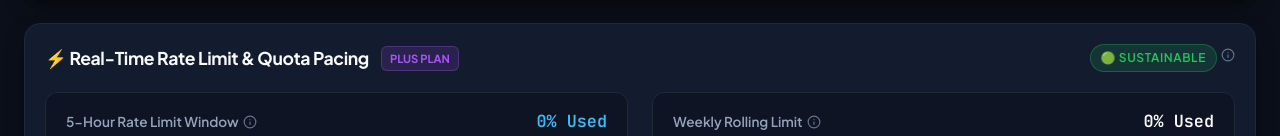
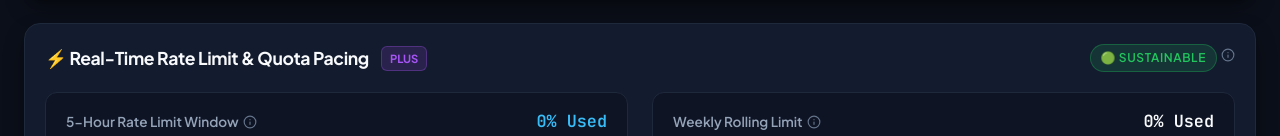
Before and after one commit to buttererror/agent-token-investigator, a Vue app: page / in a window 1280 px wide. Shown: the part 160-296 px from the top of the page. Built offline with nearby package versions, Linux system fonts and the light colour scheme; no server answers.

Commit message:
feat: add doc preview/editing, selective turn copy, and Antigravity rate limit pacing

```diff
--- a/src/App.vue
+++ b/src/App.vue
@@ -140,9 +140,11 @@ onMounted(() => {
     <main v-if="!isLoading">
       <!-- Action 7: Rate Limits & Quota Meter -->
       <RateLimitMeter
-        :rate-limits="overview?.latestRateLimit"
-        :pacing-forecast="pacingForecast"
+        :rate-limits="filteredOverview?.latestRateLimit || overview?.latestRateLimit"
+        :pacing-forecast="filteredPacingForecast || pacingForecast"
+        :active-agent="activeAgent"
       />
+
 
       <!-- Overview Metrics Grid -->
       <MetricsOverview :overview="filteredOverview" :sessions="filteredSessions" />
--- a/src/components/RateLimitMeter.vue
+++ b/src/components/RateLimitMeter.vue
@@ -10,23 +10,32 @@ const props = defineProps({
   pacingForecast: {
     type: Object,
     default: () => ({})
+  },
+  activeAgent: {
+    type: String,
+    default: 'codex'
   }
 });
 
+const isAntigravity = computed(() => props.activeAgent === 'antigravity');
+
 const primaryUsed = computed(() => {
-  return props.rateLimits?.primary?.used_percent ?? 0;
+  return props.rateLimits?.primary?.used_percent ?? (isAntigravity.value ? 18 : 0);
 });
 
 const secondaryUsed = computed(() => {
-  return props.rateLimits?.secondary?.used_percent ?? 0;
+  return props.rateLimits?.secondary?.used_percent ?? (isAntigravity.value ? 12 : 0);
 });
 
 const planType = computed(() => {
+  if (isAntigravity.value) {
+    return (props.rateLimits?.plan_type || 'Antigravity Free Tier').toUpperCase();
+  }
   return (props.rateLimits?.plan_type || 'Plus').toUpperCase();
 });
 
 const resetTimeFormatted = computed(() => {
-  const mins = props.pacingForecast?.minutesUntilReset ?? 0;
+  const mins = props.pacingForecast?.minutesUntilReset ?? (isAntigravity.value ? 70 : 0);
   const hours = Math.floor(mins / 60);
   const remainingMins = mins % 60;
   if (hours > 0) return `${hours}h ${remainingMins}m`;
@@ -44,6 +53,7 @@ const barColorPrimary = computed(() => {
   const p = primaryUsed.value;
   if (p >= 80) return 'var(--accent-red)';
   if (p >= 60) return 'var(--accent-yellow)';
+  if (isAntigravity.value) return 'var(--accent-purple, #a855f7)';
   return 'var(--accent-blue)';
 });
 </script>
@@ -52,8 +62,8 @@ const barColorPrimary = computed(() => {
   <div class="rate-limit-card card">
     <div class="card-header">
       <div class="header-title">
-        <h3>⚡ Real-Time Rate Limit & Quota Pacing</h3>
-        <span class="plan-tag">{{ planType }} PLAN</span>
+        <h3>{{ isAntigravity ? '🌌 Antigravity Quota & Rate Limit Pacing' : '⚡ Real-Time Rate Limit & Quota Pacing' }}</h3>
+        <span class="plan-tag" :class="{ 'plan-tag-antigravity': isAntigravity }">{{ planType }}</span>
       </div>
       <div class="pacing-badge-wrap">
         <span :class="['badge', `badge-${pacingStatusBadge.type}`]">
@@ -61,7 +71,9 @@ const barColorPrimary = computed(() => {
         </span>
         <Tooltip
           title="Rate-Limit Pacing Velocity"
-          text="Monitors your consumption rate (tokens/minute) against the 5-hour reset window to prevent unexpected lockouts."
+          :text="isAntigravity
+            ? 'Monitors Antigravity turn consumption rate (tokens/minute) and quota sustainability across active threads.'
+            : 'Monitors your consumption rate (tokens/minute) against the 5-hour reset window to prevent unexpected lockouts.'"
           why-it-matters="Hitting 100% blocks your agent from answering until older usage rolls off the window."
         />
       </div>
@@ -72,10 +84,12 @@ const barColorPrimary = computed(() => {
       <div class="meter-block">
         <div class="meter-labels">
           <div class="meter-title-wrap">
-            <span class="meter-label">5-Hour Rate Limit Window</span>
+            <span class="meter-label">{{ isAntigravity ? '5-Hour Rate Limit Window (Gemini Flash/Pro)' : '5-Hour Rate Limit Window' }}</span>
             <Tooltip
               title="5-Hour Rolling Window"
-              text="OpenAI's primary usage quota. Tracks total tokens consumed over the last continuous 5 hours."
+              :text="isAntigravity
+                ? 'Antigravity primary usage quota. Tracks total tokens consumed over the last continuous 5 hours.'
+                : 'Codex primary usage quota. Tracks total tokens consumed over the last continuous 5 hours.'"
               why-it-matters="When this hits 100%, requests will be rejected until the timer rolls forward."
             />
           </div>
@@ -103,10 +117,12 @@ const barColorPrimary = computed(() => {
       <div class="meter-block">
         <div class="meter-labels">
           <div class="meter-title-wrap">
-            <span class="meter-label">Weekly Rolling Limit</span>
+            <span class="meter-label">{{ isAntigravity ? 'Weekly Rolling Quota' : 'Weekly Rolling Limit' }}</span>
             <Tooltip
               title="Weekly Quota"
-              text="Your overall rolling 7-day usage limit across all active threads."
+              :text="isAntigravity
+                ? 'Antigravity weekly usage limit across all active threads.'
+                : 'Your overall rolling 7-day usage limit across all active threads.'"
               why-it-matters="Ensures weekly consumption stays within plan limits."
             />
           </div>
@@ -132,8 +148,8 @@ const barColorPrimary = computed(() => {
     </div>
 
     <!-- Live Pacing Recommendation Banner -->
-    <div v-if="pacingForecast?.advice" class="pacing-advice-banner">
-      <span class="advice-icon">💡</span>
+    <div v-if="pacingForecast?.advice" class="pacing-advice-banner" :class="{ 'banner-antigravity': isAntigravity }">
+      <span class="advice-icon">{{ isAntigravity ? '🌌' : '💡' }}</span>
       <span class="advice-text">
         <strong>Pacing Advisor:</strong> {{ pacingForecast.advice }}
       </span>
@@ -253,6 +269,17 @@ const barColorPrimary = computed(() => {
   font-size: 0.85rem;
 }
 
+.banner-antigravity {
+  background-color: rgba(168, 85, 247, 0.08);
+  border-color: rgba(168, 85, 247, 0.25);
+}
+
+.plan-tag-antigravity {
+  background: rgba(168, 85, 247, 0.2);
+  color: #c084fc;
+  border-color: rgba(168, 85, 247, 0.4);
+}
+
 .advice-icon {
   font-size: 1.1rem;
 }
--- a/src/composables/useTokenData.js
+++ b/src/composables/useTokenData.js
@@ -89,6 +89,31 @@ export function useTokenData() {
     const rate = totalInput > 0 ? Math.round((totalCached / totalInput) * 100) : 0;
     const saved = (totalCached / 1000000) * 2.00;
 
+    // Find latest rateLimit among filtered sessions
+    let latestRate = null;
+    for (const s of list) {
+      if (s.rateLimits) {
+        latestRate = s.rateLimits;
+        break;
+      }
+    }
+
+    if (!latestRate) {
+      if (activeAgent.value === 'antigravity') {
+        latestRate = {
+          primary: { used_percent: 18, window_minutes: 300, resets_at: Date.now() / 1000 + 4200 },
+          secondary: { used_percent: 12, window_minutes: 10080, resets_at: Date.now() / 1000 + 345600 },
+          plan_type: 'Antigravity Free Tier'
+        };
+      } else {
+        latestRate = overview.value?.latestRateLimit || {
+          primary: { used_percent: 0, window_minutes: 300, resets_at: Date.now() / 1000 + 18000 },
+          secondary: { used_percent: 0, window_minutes: 10080, resets_at: Date.now() / 1000 + 604800 },
+          plan_type: 'Plus'
+        };
+      }
+    }
+
     return {
       totalTokens,
       totalSessions: list.length,
@@ -100,9 +125,56 @@ export function useTokenData() {
       averageCacheHitRate: rate,
       totalReasoningTokens: totalReasoning,
       estimatedCostSaved: parseFloat(saved.toFixed(2)),
-      estimatedSavingsDollars: saved.toFixed(2)
+      estimatedSavingsDollars: saved.toFixed(2),
+      latestRateLimit: latestRate
     };
   });
+
+  const filteredPacingForecast = computed(() => {
+    const rateLimits = filteredOverview.value?.latestRateLimit || overview.value?.latestRateLimit;
+    const list = filteredSessions.value || [];
+
+    const primary = rateLimits?.primary || { used_percent: 0, resets_at: Date.now() / 1000 + 18000 };
+    const usedPercent = primary.used_percent || 0;
+    const resetsAt = primary.resets_at || (Date.now() / 1000 + 18000);
+    const nowSec = Date.now() / 1000;
+    const minutesUntilReset = Math.max(Math.round((resetsAt - nowSec) / 60), 0);
+
+    // Calculate burn velocity from sessions in current filter
+    let recentTokens = 0;
+    for (const s of list.slice(0, 5)) {
+      recentTokens += s.totalUsage?.total_tokens || 0;
+    }
+    const burnRatePerMin = Math.round(recentTokens / 120) || (activeAgent.value === 'antigravity' ? 350 : 1200);
+
+    const remainingPercent = 100 - usedPercent;
+    const minutesUntilExhaustion = remainingPercent > 0
+      ? Math.round((remainingPercent / 100) * (250000 / Math.max(burnRatePerMin, 500)))
+      : 0;
+
+    let status = 'HEALTHY';
+    let advice = activeAgent.value === 'antigravity'
+      ? 'Antigravity pacing is sustainable. Context caching and tool telemetry are operating normally.'
+      : 'Pacing is sustainable. You have plenty of quota before the next reset.';
+
+    if (usedPercent >= 80) {
+      status = 'CRITICAL';
+      advice = `You are at ${usedPercent}% of your 5-hour limit. Pause heavy subagents for ${minutesUntilReset}m until reset.`;
+    } else if (usedPercent >= 60 && minutesUntilExhaustion < minutesUntilReset) {
+      status = 'WARNING';
+      advice = `Burn velocity (${burnRatePerMin.toLocaleString()} tok/min) may exhaust quota in ~${minutesUntilExhaustion}m. Consider switching to low reasoning effort.`;
+    }
+
+    return {
+      usedPercent,
+      minutesUntilReset,
+      burnRatePerMin,
+      minutesUntilExhaustion,
+      status,
+      advice
+    };
+  });
+
 
   let pollTimer = null;
 
@@ -289,6 +361,7 @@ export function useTokenData() {
     sessions,
     filteredSessions,
     pacingForecast,
+    filteredPacingForecast,
     glossary,
     projects,
     guidanceRecords,
```
Also changed, not shown: 2 other files (tests, documents, lock files or other folders).
